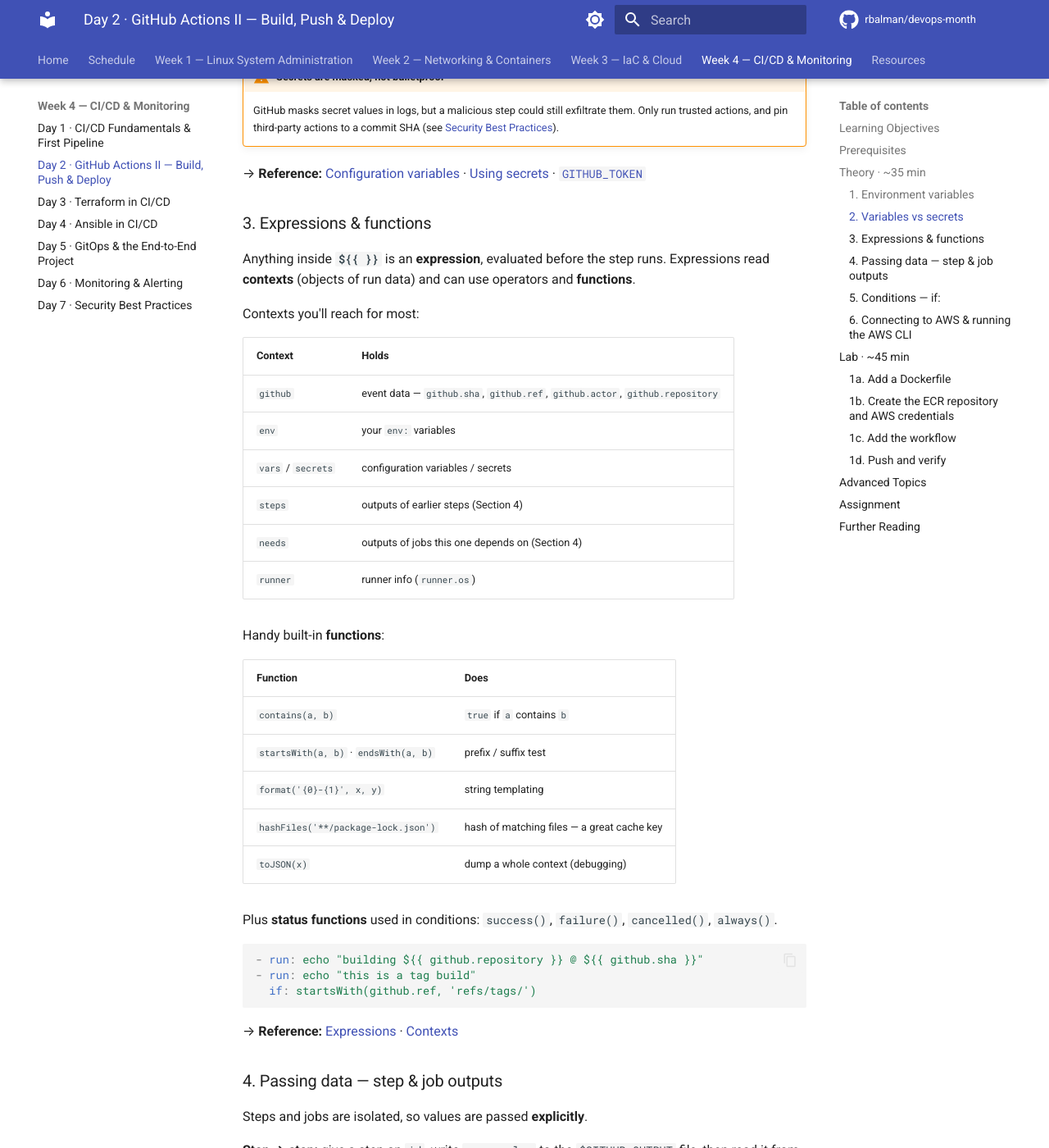
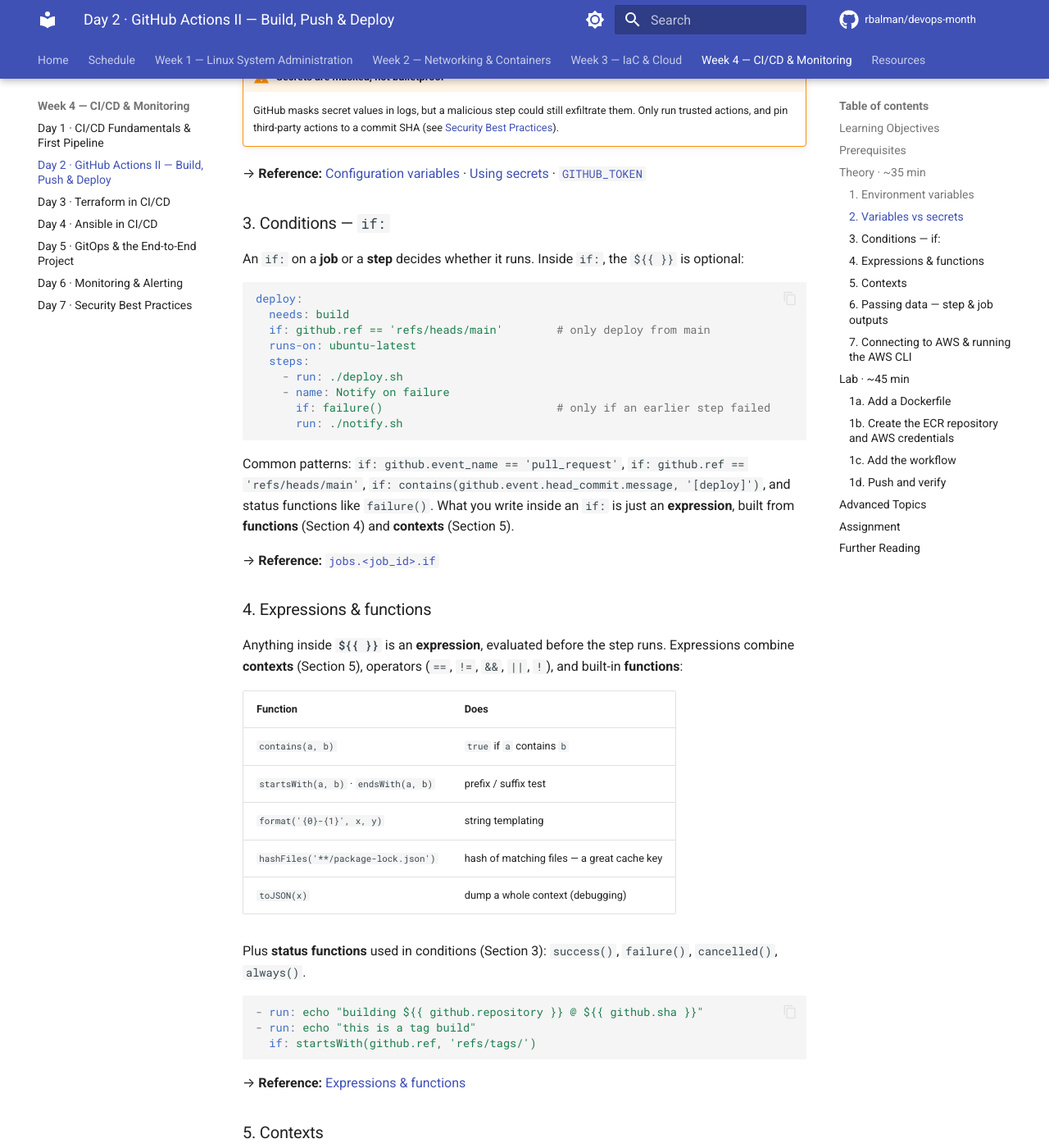
Before and after one commit to rbalman/devops-month, an MkDocs documentation site: the page built from docs/week-04/day-23.md, in a window 1280 px wide and 1400 px high, scrolled down 2800 px. Shown: the whole window at 82% size. Built offline with MkDocs 1.6.1 and Material for MkDocs 9.7.7, drawn with Linux system fonts in a browser that asks for light colours; comment, search, counter and statistics services are not loaded; some of the changed text lies outside the part shown.

Commit message:
Final touch of ci/cd course

````diff
--- a/docs/week-04/day-23.md
+++ b/docs/week-04/day-23.md
@@ -1,6 +1,6 @@
 # Day 2 · GitHub Actions II — Build, Push & Deploy
 
-> A first CI workflow runs a few commands and stops. Real pipelines need to **carry data** — a computed version tag, a build's result feeding a deploy — and to **talk to the outside world** with credentials, without leaking them. This covers the pieces that make that possible: **variables and secrets**, **expressions and functions**, passing **outputs** between steps and jobs, **conditions**, and **connecting to AWS** to run the **AWS CLI** — then puts them together to **build a Docker image, push it to a registry, and deploy**.
+> A first CI workflow runs a few commands and stops. Real pipelines need to **carry data** — a computed version tag, a build's result feeding a deploy — and to **talk to the outside world** with credentials, without leaking them. This covers the pieces that make that possible: **variables and secrets**, **expressions and functions**, passing **outputs** between steps and jobs, **conditions**, and **connecting to AWS** to run the **AWS CLI** — then puts them together to **build a Docker image, push it to Amazon ECR, and deploy the container to a server**.
 
 !!! info "Where this fits"
     A basic CI workflow (lint → test → build) is covered in [CI/CD Fundamentals & First Pipeline](day-22.md). This adds the language features and credentials a real **build → push → deploy** pipeline needs.
@@ -56,7 +56,7 @@
 | `GITHUB_RUN_NUMBER` | an incrementing run count |
 | `RUNNER_OS` | `Linux` / `Windows` / `macOS` |
 
-The same data is available inside expressions via the `github` context (Section 3).
+The same data is available inside expressions via the `github` context (Section 5).
 
 → **Reference:** [Store information in variables](https://docs.github.com/en/actions/how-tos/write-workflows/choose-what-workflows-do/store-information-in-variables) · [Default environment variables](https://docs.github.com/en/actions/reference/workflows-and-actions/variables)
 
@@ -91,22 +91,29 @@
 
 → **Reference:** [Configuration variables](https://docs.github.com/en/actions/how-tos/write-workflows/choose-what-workflows-do/store-information-in-variables) · [Using secrets](https://docs.github.com/en/actions/how-tos/security-for-github-actions/security-guides/using-secrets-in-github-actions) · [`GITHUB_TOKEN`](https://docs.github.com/en/actions/security-for-github-actions/security-guides/automatic-token-authentication)
 
-### 3. Expressions & functions
+### 3. Conditions — `if:`
 
-Anything inside **`${{ }}`** is an **expression**, evaluated before the step runs. Expressions read **contexts** (objects of run data) and can use operators and **functions**.
+An `if:` on a **job** or a **step** decides whether it runs. Inside `if:`, the `${{ }}` is optional:
 
-Contexts you'll reach for most:
+```yaml
+deploy:
+  needs: build
+  if: github.ref == 'refs/heads/main'        # only deploy from main
+  runs-on: ubuntu-latest
+  steps:
+    - run: ./deploy.sh
+    - name: Notify on failure
+      if: failure()                          # only if an earlier step failed
+      run: ./notify.sh
+```
 
-| Context | Holds |
-|---|---|
-| `github` | event data — `github.sha`, `github.ref`, `github.actor`, `github.repository` |
-| `env` | your `env:` variables |
-| `vars` / `secrets` | configuration variables / secrets |
-| `steps` | outputs of earlier steps (Section 4) |
-| `needs` | outputs of jobs this one depends on (Section 4) |
-| `runner` | runner info (`runner.os`) |
+Common patterns: `if: github.event_name == 'pull_request'`, `if: github.ref == 'refs/heads/main'`, `if: contains(github.event.head_commit.message, '[deploy]')`, and status functions like `failure()`. What you write inside an `if:` is just an **expression**, built from **functions** (Section 4) and **contexts** (Section 5).
 
-Handy built-in **functions**:
+→ **Reference:** [`jobs.<job_id>.if`](https://docs.github.com/en/actions/reference/workflows-and-actions/workflow-syntax#jobsjob_idif)
+
+### 4. Expressions & functions
+
+Anything inside **`${{ }}`** is an **expression**, evaluated before the step runs. Expressions combine **contexts** (Section 5), operators (`==`, `!=`, `&&`, `||`, `!`), and built-in **functions**:
 
 | Function | Does |
 |---|---|
@@ -116,7 +123,7 @@
 | `hashFiles('**/package-lock.json')` | hash of matching files — a great cache key |
 | `toJSON(x)` | dump a whole context (debugging) |
 
-Plus **status functions** used in conditions: `success()`, `failure()`, `cancelled()`, `always()`.
+Plus **status functions** used in conditions (Section 3): `success()`, `failure()`, `cancelled()`, `always()`.
 
 ```yaml
 - run: echo "building ${{ github.repository }} @ ${{ github.sha }}"
@@ -124,9 +131,24 @@
   if: startsWith(github.ref, 'refs/tags/')
 ```
 
-→ **Reference:** [Expressions](https://docs.github.com/en/actions/reference/workflows-and-actions/expressions) · [Contexts](https://docs.github.com/en/actions/reference/workflows-and-actions/contexts)
+→ **Reference:** [Expressions & functions](https://docs.github.com/en/actions/reference/workflows-and-actions/expressions)
 
-### 4. Passing data — step & job outputs
+### 5. Contexts
+
+A **context** is an object of run data you read inside an expression with dot notation (`github.sha`). The ones you'll reach for most:
+
+| Context | Holds |
+|---|---|
+| `github` | event data — `github.sha`, `github.ref`, `github.actor`, `github.repository` |
+| `env` | your `env:` variables |
+| `vars` / `secrets` | configuration variables / secrets |
+| `steps` | outputs of earlier steps (Section 6) |
+| `needs` | outputs of jobs this one depends on (Section 6) |
+| `runner` | runner info (`runner.os`) |
+
+→ **Reference:** [Contexts](https://docs.github.com/en/actions/reference/workflows-and-actions/contexts)
+
+### 6. Passing data — step & job outputs
 
 Steps and jobs are isolated, so values are passed **explicitly**.
 
@@ -160,27 +182,7 @@
 
 → **Reference:** [Pass information between jobs](https://docs.github.com/en/actions/how-tos/write-workflows/choose-what-workflows-do/pass-information-between-jobs) · [`jobs.<job_id>.outputs`](https://docs.github.com/en/actions/reference/workflows-and-actions/workflow-syntax#jobsjob_idoutputs)
 
-### 5. Conditions — `if:`
-
-An `if:` on a **job** or a **step** decides whether it runs. Inside `if:`, the `${{ }}` is optional:
-
-```yaml
-deploy:
-  needs: build
-  if: github.ref == 'refs/heads/main'        # only deploy from main
-  runs-on: ubuntu-latest
-  steps:
-    - run: ./deploy.sh
-    - name: Notify on failure
-      if: failure()                          # only if an earlier step failed
-      run: ./notify.sh
-```
-
-Common patterns: `if: github.event_name == 'pull_request'`, `if: github.ref == 'refs/heads/main'`, `if: contains(github.event.head_commit.message, '[deploy]')`, and the status functions from Section 3.
-
-→ **Reference:** [`jobs.<job_id>.if`](https://docs.github.com/en/actions/reference/workflows-and-actions/workflow-syntax#jobsjob_idif) · [Expressions](https://docs.github.com/en/actions/reference/workflows-and-actions/expressions)
-
-### 6. Connecting to AWS & running the AWS CLI
+### 7. Connecting to AWS & running the AWS CLI
 
 To deploy to AWS, the pipeline needs credentials. The simplest way to see how it works: create an **IAM user**, give it an **access key** (an access key ID + a secret access key), store both as **GitHub secrets**, and hand them to `aws-actions/configure-aws-credentials` — which configures the **AWS CLI** (preinstalled on GitHub runners) for the rest of the job:
 
@@ -246,11 +248,11 @@
 Then, in the GitHub repo (**Settings → Secrets and variables → Actions**):
 
 - **Variable** `AWS_REGION = us-east-1`.
-- **Secrets** `AWS_ACCESS_KEY_ID` and `AWS_SECRET_ACCESS_KEY` — the access key of an IAM user allowed to push to ECR (stored as **secrets**, never in the YAML — see [Section 6](#6-connecting-to-aws-running-the-aws-cli)).
+- **Secrets** `AWS_ACCESS_KEY_ID` and `AWS_SECRET_ACCESS_KEY` — the access key of an IAM user allowed to push to ECR (stored as **secrets**, never in the YAML — see [Section 7](#7-connecting-to-aws-running-the-aws-cli)).
 
 ### 1c. Add the workflow
 
-Add **`.github/workflows/ecr.yml`** — authenticate to AWS, log in to ECR, then build and push the image tagged with the commit's short SHA:
+Add **`.github/workflows/ecr.yml`** — authenticate to AWS, log in to ECR, then build and push the image tagged with the commit SHA:
 
 ```yaml
 name: Build and push to ECR
````
Also changed, not shown: other parts of docs/week-04/day-23.md (+2 -2 lines), docs/week-04/day-22.md (+5 -3 lines).
